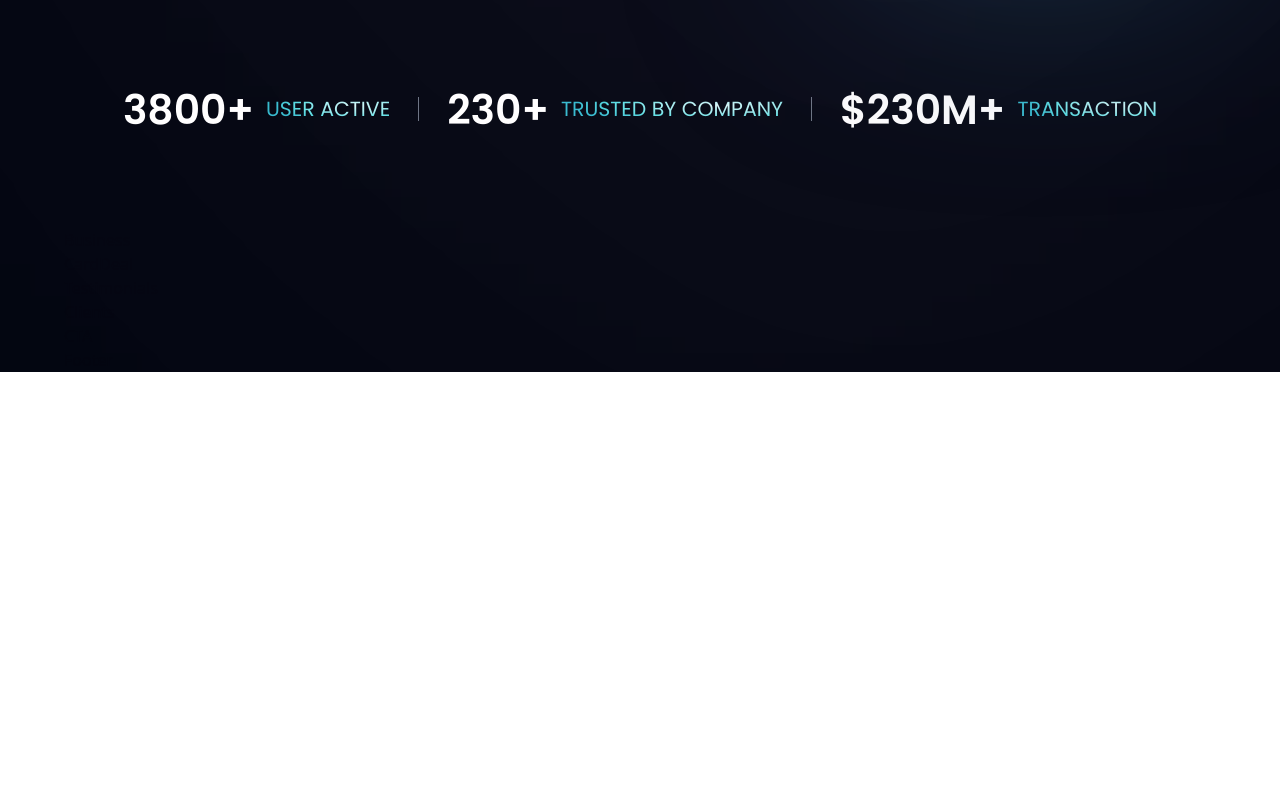
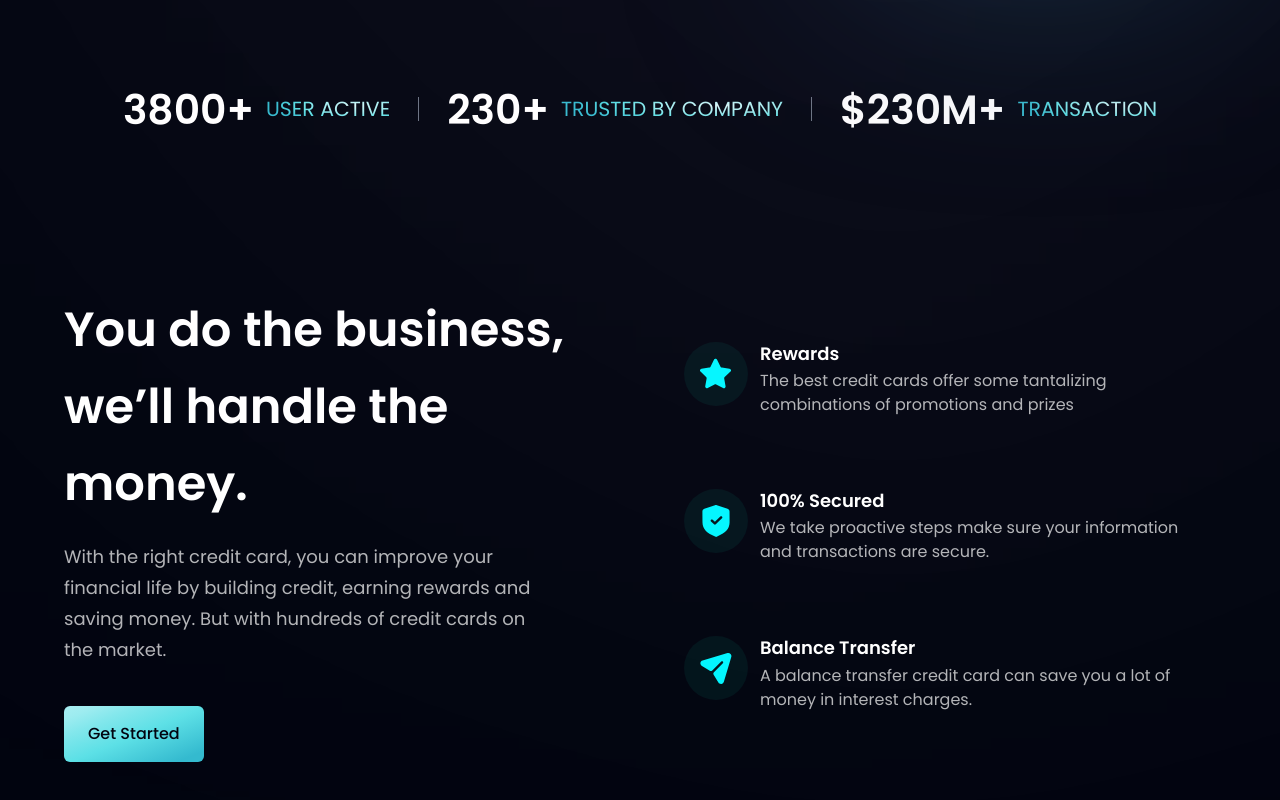
Before and after one commit to zidvsd/bank-app, a React (Vite) app: page / in a window 1280 px wide. Shown: the part 782-1582 px from the top of the page. Before the commit the page ends 1154 px from the top, so only its background shows below. Built offline with nearby package versions, Linux system fonts and the light colour scheme.

Commit message:
Save point

```diff
--- a/src/components/Business.jsx
+++ b/src/components/Business.jsx
@@ -1,7 +1,52 @@
 import React from "react";
+import { features } from "../constants";
+import styles, { layout } from "../style";
+import Button from "./Button";
 
+const FeatureCard = ({ icon, title, content, index }) => (
+  <div
+    className={`flex flex-row p-6 rounded-[20px] ${
+      index !== features.length - 1 ? "mb-6" : "mb-0"
+    } feature-card`}
+  >
+    <div
+      className={`w-[64px] h-[64px] rounded-full ${styles.flexCenter} bg-dimBlue`}
+    >
+      <img src={icon} alt="star" className="w-[50%] h-[50%] object-contain" />
+    </div>
+    <div className="flex-1 flex flex-col ml-3">
+      <h4 className="font-poppins font-semibold text-white text-[18px] leading-[23.4px] mb-1">
+        {title}
+      </h4>
+      <p className="font-poppins font-normal text-dimWhite text-[16px] leading-[24px]">
+        {content}
+      </p>
+    </div>
+  </div>
+);
 const Business = () => {
-  return <div>Business</div>;
+  return (
+    <section id="features" className={layout.section}>
+      <div className={layout.sectionInfo}>
+        <h2 className={styles.heading2}>
+          You do the business,
+          <br className="sm:block hidden" /> we’ll handle the money.
+        </h2>
+        <p className={`${styles.paragraph} max-w-[470px] mt-5`}>
+          With the right credit card, you can improve your financial life by
+          building credit, earning rewards and saving money. But with hundreds
+          of credit cards on the market.
+        </p>
+        <Button styles={"mt-10"} />
+      </div>
+
+      <div className={`${layout.sectionImg} flex-col`}>
+        {features.map((feature, index) => (
+          <FeatureCard key={feature.id} {...feature} index={index} />
+        ))}
+      </div>
+    </section>
+  );
 };
 
 export default Business;
--- a/src/components/Button.jsx
+++ b/src/components/Button.jsx
@@ -1,7 +1,14 @@
 import React from "react";
 
-const Button = () => {
-  return <div>Button</div>;
+const Button = ({ styles }) => {
+  return (
+    <button
+      type="button"
+      className={`py-4 px-6 bg-blue-gradient rounded-md font-poppins font-medium text-primary outline-none ${styles}`}
+    >
+      Get Started
+    </button>
+  );
 };
 
 export default Button;
```
